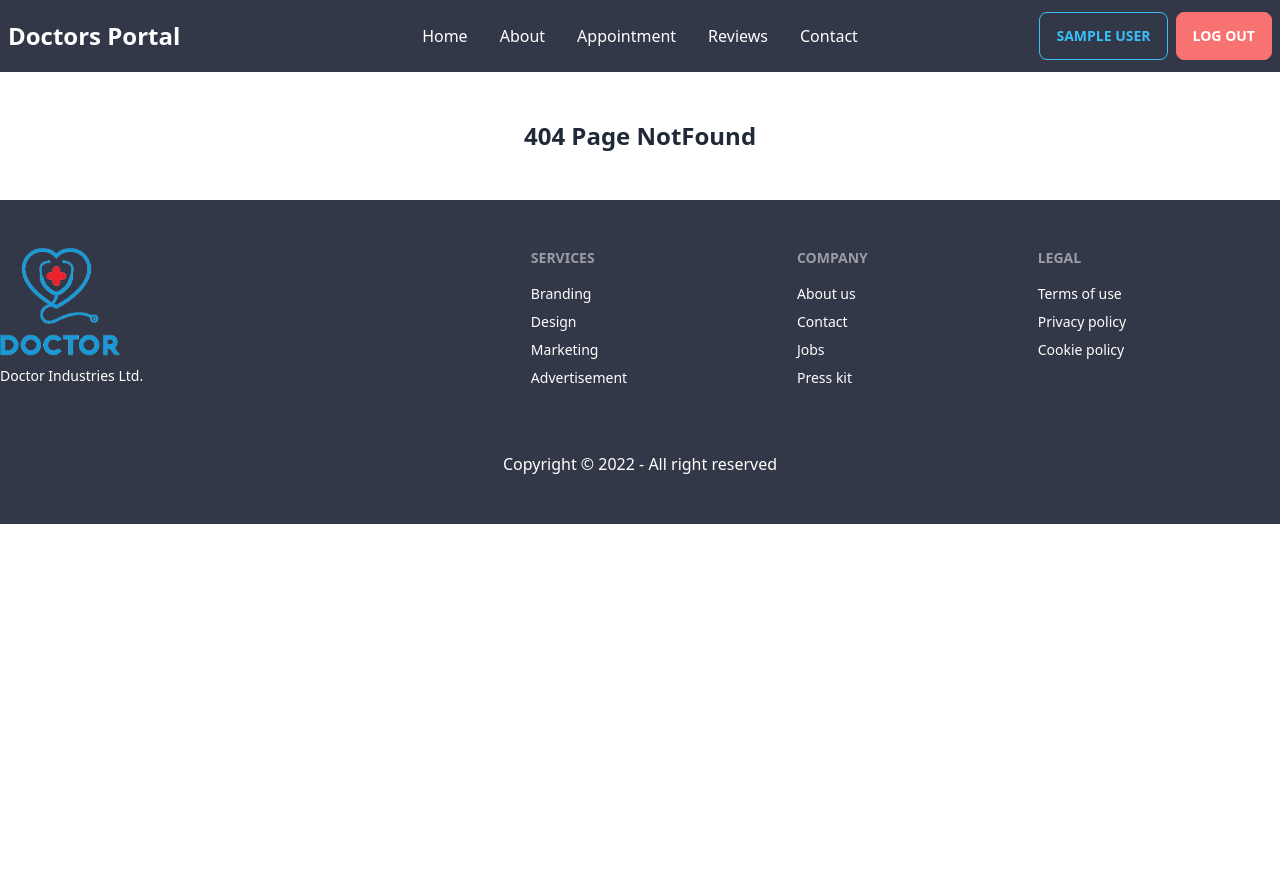
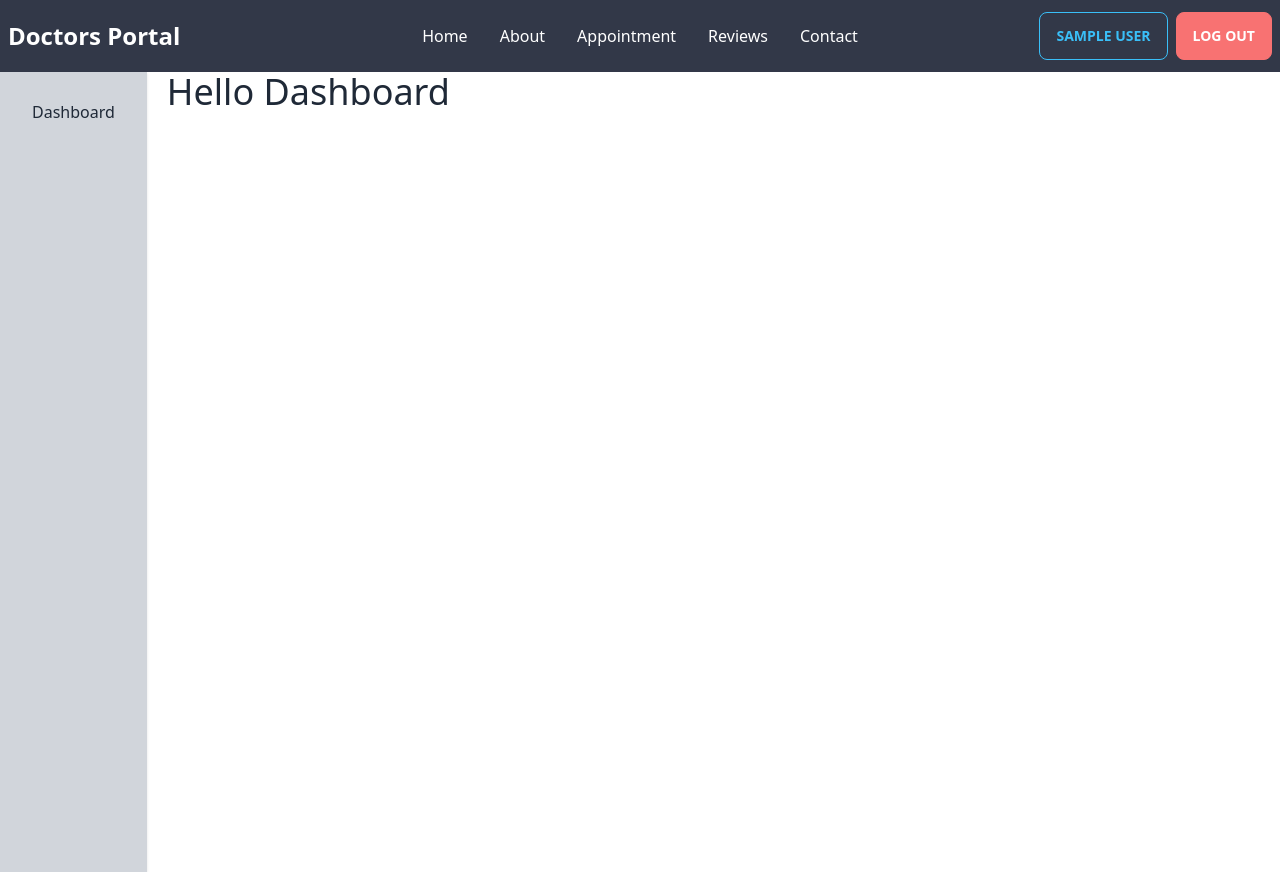
Before and after one commit to robiulislam2520/programming_hero_b6, a React (Create React App) app in the folder client/: page /dashboard in a window 1280 px wide. Before the commit the page ends 800 px from the top, so only its background shows below. Built offline with nearby package versions, Linux system fonts and the light colour scheme; no server answers; sample sign-in values are in the browser's storage.

Commit message:
Private route done

```diff
--- /dev/null
+++ b/client/src/layouts/DashboardLayout.js
@@ -0,0 +1,30 @@
+import React from "react";
+import { Link, Outlet } from "react-router-dom";
+import Header from "../components/Header";
+
+const DashboardLayout = () => {
+  return (
+    <>
+      <Header />
+      <div className="container mx-auto">
+        <div className="flex justify-between gap-5">
+          <div className="shadow h-screen bg-gray-300">
+            <div className="drawer-side">
+              <label htmlFor="my-drawer-2" className="drawer-overlay"></label>
+              <ul className="menu p-4 w-80text-base-content">
+                <li>
+                  <Link href="/dashboard">Dashboard</Link>
+                </li>
+              </ul>
+            </div>
+          </div>
+          <div className="grow">
+            <Outlet />
+          </div>
+        </div>
+      </div>
+    </>
+  );
+};
+
+export default DashboardLayout;
--- /dev/null
+++ b/client/src/pages/Dashboard/Dashboard.js
@@ -0,0 +1,11 @@
+import React from 'react'
+
+const Dashboard = () => {
+  return (
+    <div>
+        <h1 className='text-4xl'>Hello Dashboard</h1>
+    </div>
+  )
+}
+
+export default Dashboard
--- /dev/null
+++ b/client/src/router/PrivateRoute.js
@@ -0,0 +1,25 @@
+import { useContext } from "react";
+import { Navigate, useLocation } from "react-router-dom";
+import { AuthContext } from "../context/AuthProvider";
+
+const PrivateRoutes = ({ children }) => {
+  const { user, loading } = useContext(AuthContext);
+
+  const location = useLocation();
+
+  if (loading) {
+    return (
+      <div className="text-center py-20">
+        <h1 className="text-3xl">Loading....</h1>
+      </div>
+    );
+  }
+
+  if (!user) {
+    return <Navigate to="/login" state={{ from: location }} replace />;
+  }
+
+  return children;
+};
+
+export default PrivateRoutes;
```
Also changed, not shown: client/src/router/router.js (+13 -0 lines).
